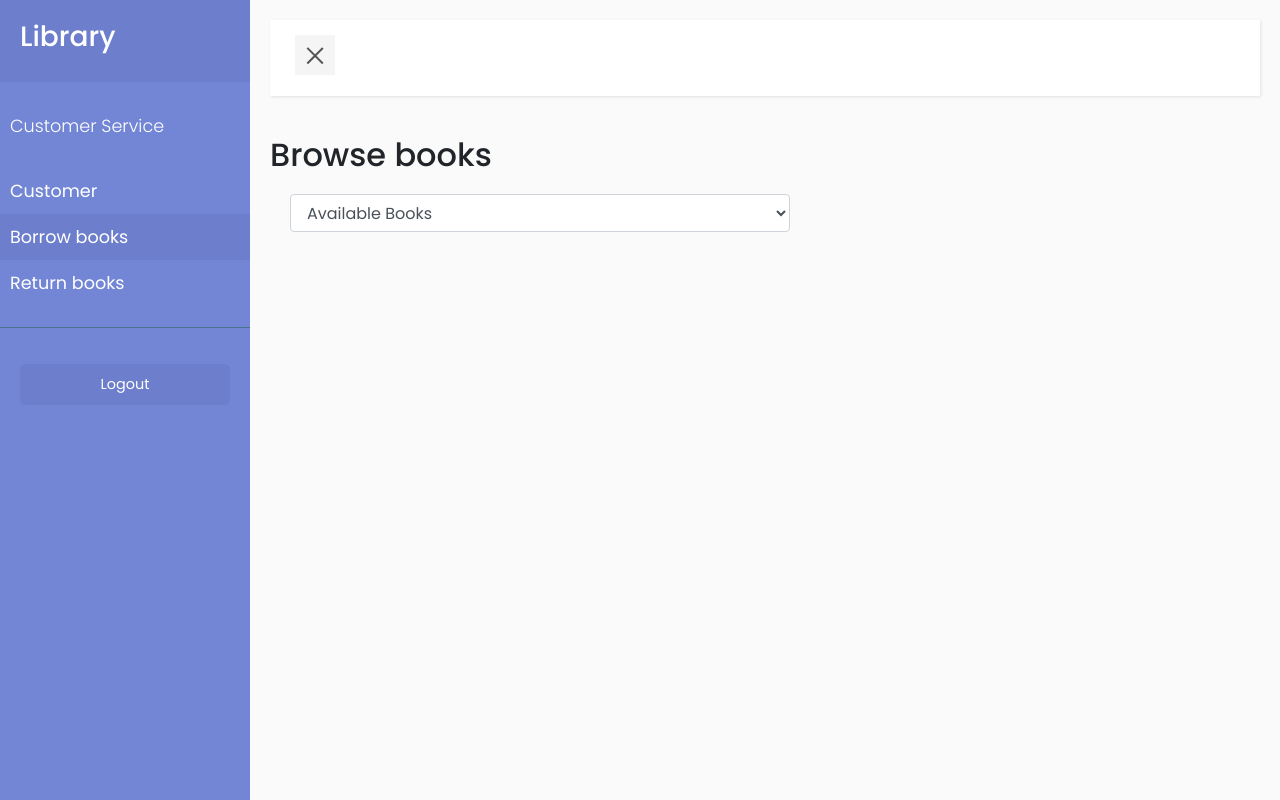
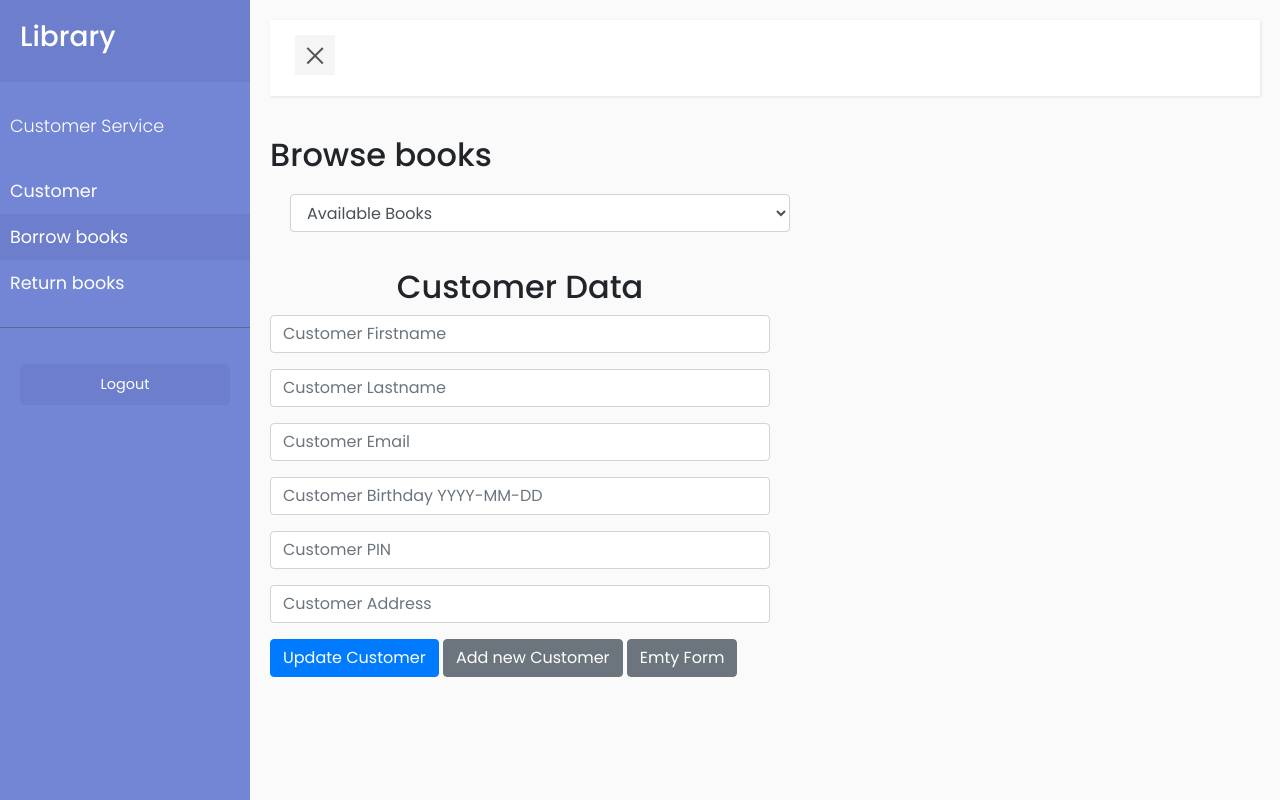
Before and after one commit to Silvern29/SpringLibraryFront, a plain HTML site: page borrow.html in a window 1280 px wide. Drawn offline with nearby package versions, Linux system fonts and the light colour scheme; no server answers.

Commit message:
started to add form

```diff
--- a/borrow.html
+++ b/borrow.html
@@ -71,12 +71,47 @@
 
     <div class="result">
       <table class="table table-hover" id="result-table">
-        <!--<th>BookNo</th>
-        <th>Title</th>
-        <th>Author</th>
-        <th>Category</th>
-        <th>FSK</th>-->
       </table>
+    </div>
+
+    <div class="customer-form" id="customers" style="width: 500px; margin: 0">
+      <form id="test">
+        <h2 class="text-center">Customer Data</h2>
+        <div class="form-group">
+          <input type="text" class="form-control" id="firstName" name="firstName" placeholder="Customer Firstname"
+                 required="required">
+        </div>
+        <div class="form-group">
+          <input type="text" class="form-control" id="lastName" name="lastName" placeholder="Customer Lastname"
+                 required="required">
+        </div>
+        <div class="form-group">
+          <input type="text" class="form-control" id="email" name="email" placeholder="Customer Email"
+                 required="required">
+        </div>
+        <div class="form-group">
+          <input type="text" class="form-control" id="birthday" name="birthday"
+                 placeholder="Customer Birthday YYYY-MM-DD" required="required">
+        </div>
+        <div class="form-group">
+          <input type="text" class="form-control" name="pin" placeholder="Customer PIN" required="required">
+        </div>
+        <div class="form-group">
+          <input type="text" class="form-control" id="address" name="address" placeholder="Customer Address"
+                 required="required">
+        </div>
+        <!-- <div class="form-group">
+        <input type="text" class="form-control" name="creditCard" placeholder="Customer Creditcard"
+          required="required">
+      </div> -->
+      </form>
+      <div class="form-group">
+        <button type="button" class="btn btn-primary" onclick="updateCustomerButton(test)">Update Customer</button>
+        <button type="submit" class="btn btn-secondary" onclick=addNewCustomer(test)>Add new Customer</button>
+        <button type="submit" class="btn btn-secondary" onclick=emtyFormOnClick()>Emty Form</button>
+
+      </div>
+
     </div>
   </div>
 </div>
```
